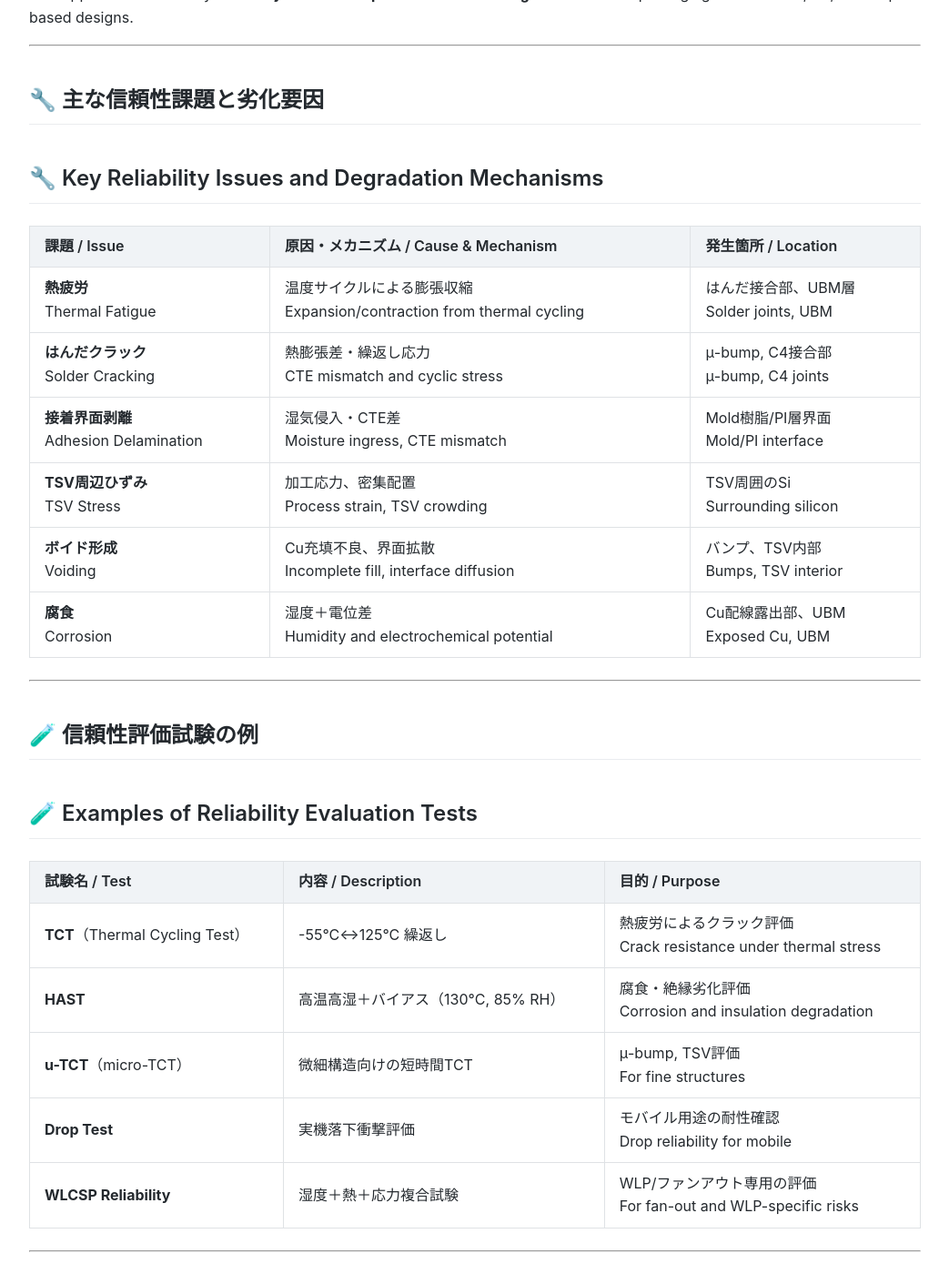
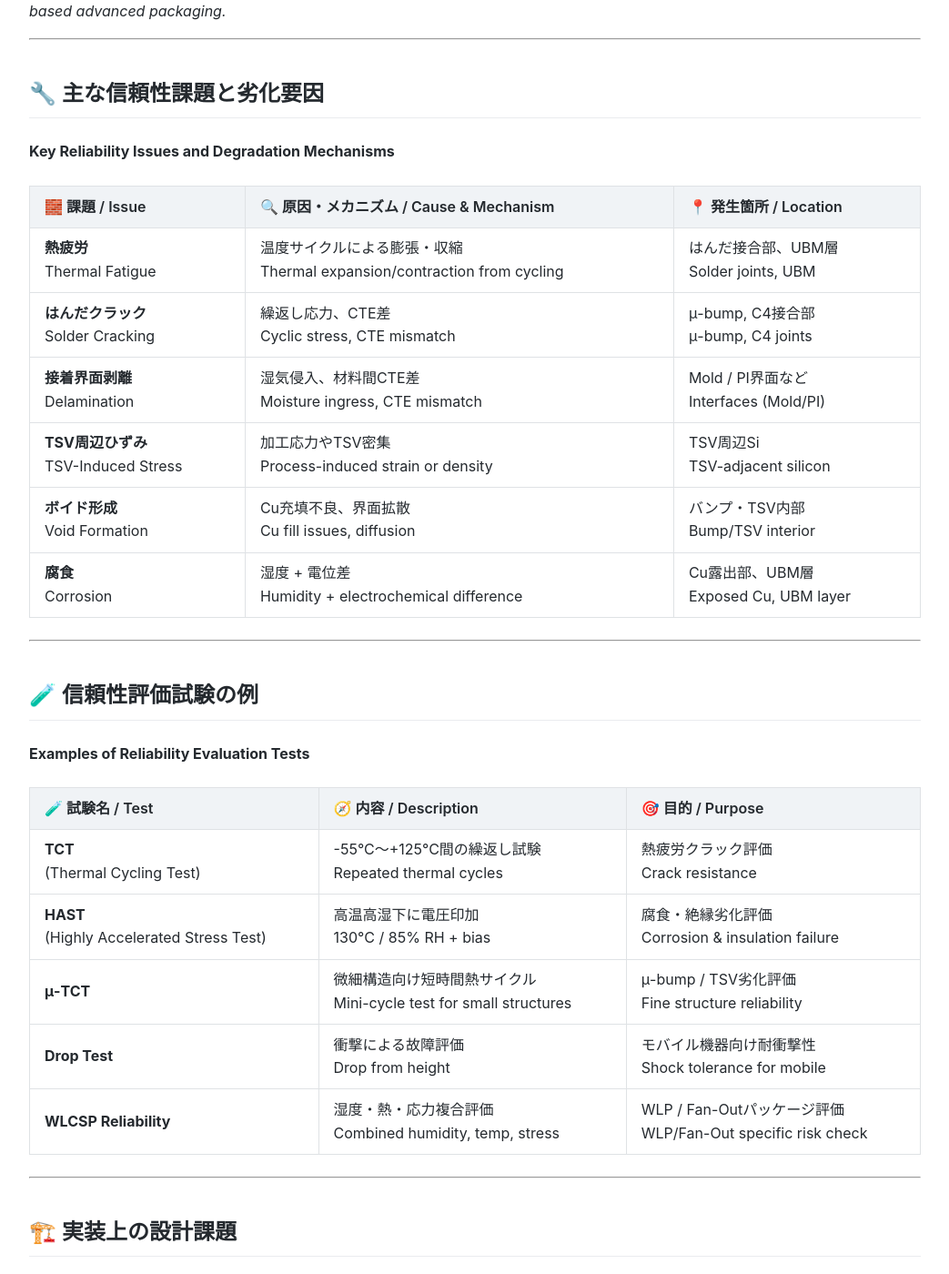
Before and after one commit to Samizo-AITL/Edusemi-v4x, a Jekyll site: the page built from f_chapter2_chiplet_pkg/appendixf2_05_pkg_reliability.md, in a window 1280 px wide and 1400 px high, scrolled down 373 px. Shown: the whole window at 91% size, without its empty margins (118-1161 px from the left). Built offline with Jekyll 4.4.1, drawn with Linux system fonts in a browser that asks for light colours; our own code applies the rules of GitHub Pages for plain Markdown files; some of the changed text lies outside the part shown.

Commit message:
Update appendixf2_05_pkg_reliability.md

```diff
--- a/f_chapter2_chiplet_pkg/appendixf2_05_pkg_reliability.md
+++ b/f_chapter2_chiplet_pkg/appendixf2_05_pkg_reliability.md
@@ -1,62 +1,74 @@
-# 📘 Appendix 2.5：パッケージ信頼性と実装課題
-# 📘 Appendix 2.5: Reliability and Implementation Challenges in Advanced Packaging
+---
+layout: default
+title: Appendix 2.5 - Reliability and Implementation Challenges in Advanced Packaging
+---
 
 ---
 
-本資料では、先端パッケージング（2.5D/3D、チップレット）における**信頼性と実装設計上の課題**を体系的に整理します。
-This appendix outlines key **reliability risks and implementation challenges** in advanced packaging such as 2.5D, 3D, and chiplet-based designs.
+# 📘 Appendix 2.5：パッケージ信頼性と実装課題
+**Appendix 2.5: Reliability and Implementation Challenges in Advanced Packaging**
+
+---
+
+## 📌 概要 / Overview
+
+本資料では、先端パッケージ（2.5D / 3D / チップレット）における**代表的な信頼性課題と実装上の設計リスク**を体系的に整理します。
+*This appendix provides a structured overview of reliability risks and implementation-level challenges in 2.5D, 3D, and chiplet-based advanced packaging.*
 
 ---
 
 ## 🔧 主な信頼性課題と劣化要因
-## 🔧 Key Reliability Issues and Degradation Mechanisms
+**Key Reliability Issues and Degradation Mechanisms**
 
-| 課題 / Issue | 原因・メカニズム / Cause & Mechanism | 発生箇所 / Location |
-|--------------|----------------------------------------|-----------------------|
-| **熱疲労**<br>Thermal Fatigue | 温度サイクルによる膨張収縮<br>Expansion/contraction from thermal cycling | はんだ接合部、UBM層<br>Solder joints, UBM |
-| **はんだクラック**<br>Solder Cracking | 熱膨張差・繰返し応力<br>CTE mismatch and cyclic stress | μ-bump, C4接合部<br>μ-bump, C4 joints |
-| **接着界面剥離**<br>Adhesion Delamination | 湿気侵入・CTE差<br>Moisture ingress, CTE mismatch | Mold樹脂/PI層界面<br>Mold/PI interface |
-| **TSV周辺ひずみ**<br>TSV Stress | 加工応力、密集配置<br>Process strain, TSV crowding | TSV周囲のSi<br>Surrounding silicon |
-| **ボイド形成**<br>Voiding | Cu充填不良、界面拡散<br>Incomplete fill, interface diffusion | バンプ、TSV内部<br>Bumps, TSV interior |
-| **腐食**<br>Corrosion | 湿度＋電位差<br>Humidity and electrochemical potential | Cu配線露出部、UBM<br>Exposed Cu, UBM |
+| 🧱 課題 / Issue | 🔍 原因・メカニズム / Cause & Mechanism | 📍 発生箇所 / Location |
+|------------------|----------------------------------------|--------------------------|
+| **熱疲労**<br>Thermal Fatigue | 温度サイクルによる膨張・収縮<br>Thermal expansion/contraction from cycling | はんだ接合部、UBM層<br>Solder joints, UBM |
+| **はんだクラック**<br>Solder Cracking | 繰返し応力、CTE差<br>Cyclic stress, CTE mismatch | μ-bump, C4接合部<br>μ-bump, C4 joints |
+| **接着界面剥離**<br>Delamination | 湿気侵入、材料間CTE差<br>Moisture ingress, CTE mismatch | Mold / PI界面など<br>Interfaces (Mold/PI) |
+| **TSV周辺ひずみ**<br>TSV-Induced Stress | 加工応力やTSV密集<br>Process-induced strain or density | TSV周辺Si<br>TSV-adjacent silicon |
+| **ボイド形成**<br>Void Formation | Cu充填不良、界面拡散<br>Cu fill issues, diffusion | バンプ・TSV内部<br>Bump/TSV interior |
+| **腐食**<br>Corrosion | 湿度 + 電位差<br>Humidity + electrochemical difference | Cu露出部、UBM層<br>Exposed Cu, UBM layer |
 
 ---
 
 ## 🧪 信頼性評価試験の例
-## 🧪 Examples of Reliability Evaluation Tests
+**Examples of Reliability Evaluation Tests**
 
-| 試験名 / Test | 内容 / Description | 目的 / Purpose |
-|----------------|---------------------|-----------------|
-| **TCT**（Thermal Cycling Test） | -55°C↔125°C 繰返し | 熱疲労によるクラック評価<br>Crack resistance under thermal stress |
-| **HAST** | 高温高湿＋バイアス（130°C, 85% RH） | 腐食・絶縁劣化評価<br>Corrosion and insulation degradation |
-| **u-TCT**（micro-TCT） | 微細構造向けの短時間TCT | μ-bump, TSV評価<br>For fine structures |
-| **Drop Test** | 実機落下衝撃評価 | モバイル用途の耐性確認<br>Drop reliability for mobile |
-| **WLCSP Reliability** | 湿度＋熱＋応力複合試験 | WLP/ファンアウト専用の評価<br>For fan-out and WLP-specific risks |
+| 🧪 試験名 / Test | 🧭 内容 / Description | 🎯 目的 / Purpose |
+|------------------|------------------------|-------------------|
+| **TCT**<br>(Thermal Cycling Test) | -55°C～+125°C間の繰返し試験<br>Repeated thermal cycles | 熱疲労クラック評価<br>Crack resistance |
+| **HAST**<br>(Highly Accelerated Stress Test) | 高温高湿下に電圧印加<br>130°C / 85% RH + bias | 腐食・絶縁劣化評価<br>Corrosion & insulation failure |
+| **μ-TCT** | 微細構造向け短時間熱サイクル<br>Mini-cycle test for small structures | μ-bump / TSV劣化評価<br>Fine structure reliability |
+| **Drop Test** | 衝撃による故障評価<br>Drop from height | モバイル機器向け耐衝撃性<br>Shock tolerance for mobile |
+| **WLCSP Reliability** | 湿度・熱・応力複合評価<br>Combined humidity, temp, stress | WLP / Fan-Outパッケージ評価<br>WLP/Fan-Out specific risk check |
 
 ---
 
 ## 🏗️ 実装上の設計課題
-## 🏗️ Key Implementation-Level Design Challenges
+**Implementation-Level Design Challenges**
 
-| 観点 / Aspect | 課題 / Challenge |
-|----------------|-------------------|
-| **熱設計**<br>Thermal Design | チップ密集配置による発熱集中<br>Managing heat in dense chip layouts |
-| **電源・GND設計**<br>Power/GND Integrity | IRドロップ、グランドバウンス<br>IR drop, ground bounce risks |
-| **テスト性**<br>Testability | 中間層チップのアクセス困難<br>Limited access to mid-layer dies |
-| **配線タイミング**<br>Signal Timing | マルチダイでのスキュー／遅延調整<br>Delay/skew control across dies |
-| **製造ばらつき**<br>Manufacturing Variation | μ-bump高さ／位置ずれなどの吸収設計<br>Tolerance for bump height/offset errors |
+| 🎯 観点 / Aspect | ⚠️ 課題 / Challenge |
+|------------------|-----------------------|
+| **熱設計**<br>Thermal Design | 発熱源密集による熱集中管理<br>Thermal hotspot control |
+| **電源/GND設計**<br>Power/GND Integrity | IRドロップ、グランドバウンス発生<br>IR drop, ground bounce |
+| **テスト性**<br>Testability | 内部ダイへのテストアクセス困難<br>Limited access to stacked dies |
+| **配線タイミング**<br>Signal Timing | マルチダイ間のスキュー／遅延制御<br>Inter-die skew/delay tuning |
+| **製造ばらつき**<br>Manufacturing Variations | μ-bump高さ・位置ズレ補償設計<br>Bump height/alignment tolerance |
 
 ---
 
 ## 📌 まとめ / Summary
 
-先端パッケージでは、**性能・スケーラビリティ・信頼性のトレードオフ**が複雑化しています。
-Advanced packages present complex trade-offs between **performance, scalability, and reliability**.
+先端パッケージでは、**性能・密度・信頼性**のトレードオフが複雑化しています。
+*Advanced packaging presents intricate trade-offs between performance, integration density, and long-term reliability.*
 
-- **構造解析（FEA）・材料評価・熱-応力-電気の連成解析**の重要性が増加
-  Increasing need for **FEA, materials analysis, and coupled thermal-electrical-mechanical simulations**
+- 🧩 **構造シミュレーション（FEA）や熱-応力-電気の連成解析**が不可欠
+  *Coupled FEA (thermal/electrical/mechanical) becomes essential*
 
-- **設計初期段階での信頼性対策**が実装成功の鍵
-  Early-stage **risk-aware structural design** is essential
+- 🔧 実装成功には**設計初期段階でのリスク評価と構造配慮**が鍵
+  *Early-stage design must consider reliability and failure modes proactively*
 
 ---
+
+## 🔗 特別編 第2章 トップへ戻る
+[📎 戻る｜Back to Chapter 2 Top](./README.md)
```
